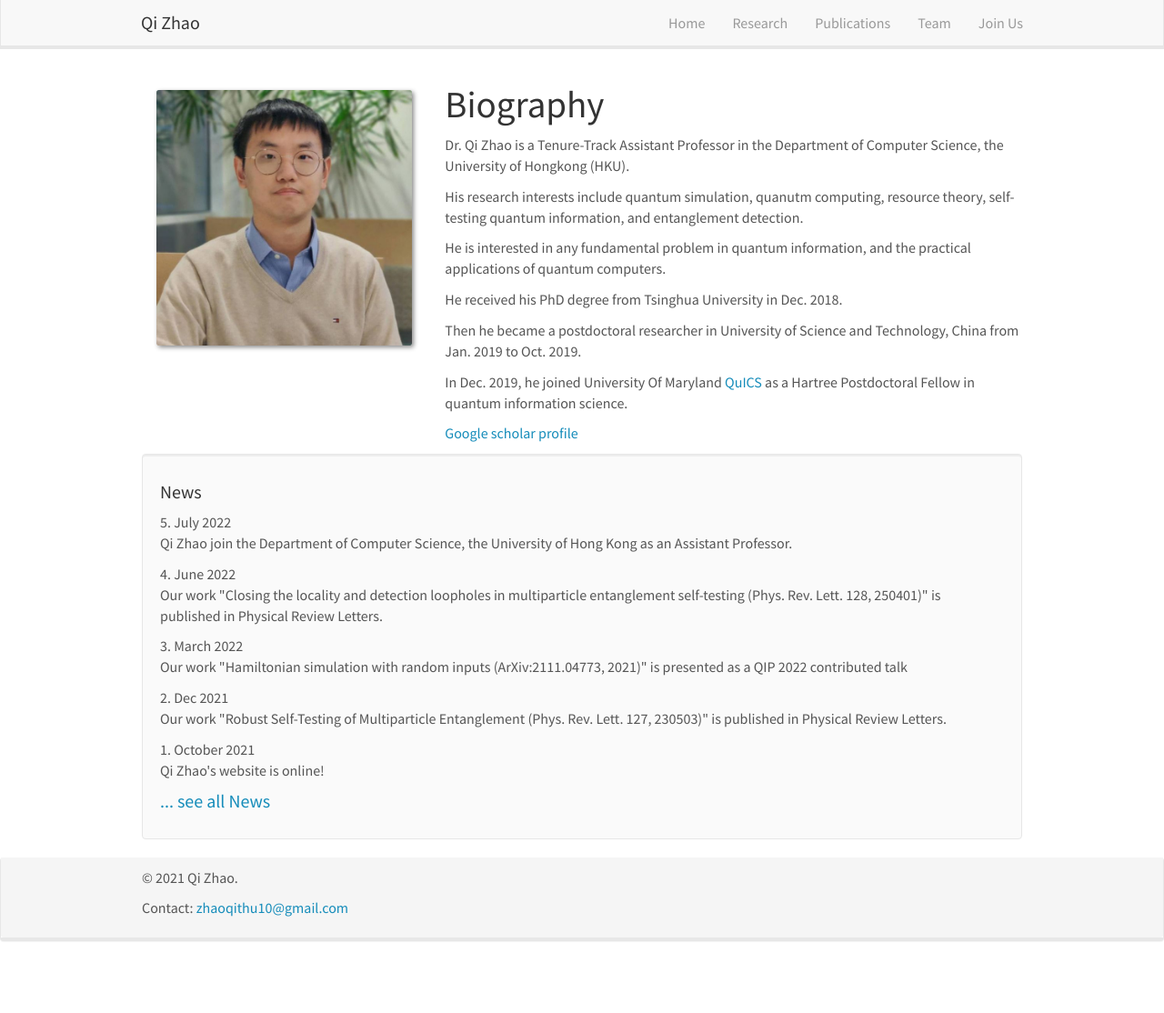
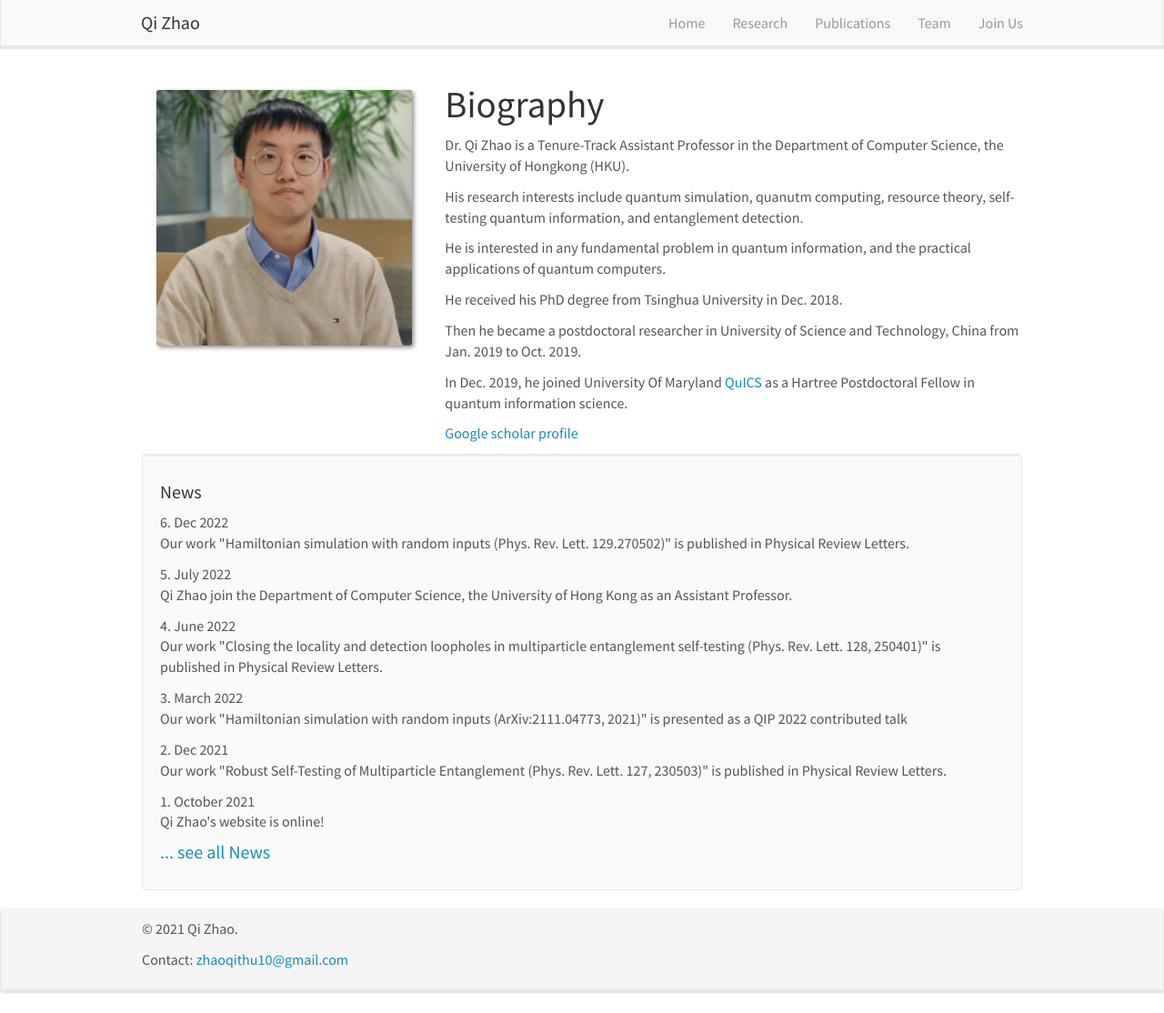
Before and after one commit to qizhao-quantum/qizhao-quantum.github.io, a Jekyll site: the page built from _pages/home.md, in a window 1280 px wide and 1114 px high. Shown: the whole window at 91% size. Built offline with Jekyll 4.4.1, drawn with Linux system fonts in a browser that asks for light colours; nearby versions of some CDN libraries; library files that are not in the unit come from our copies.

Commit message:
Update news.yml

```diff
--- a/_data/news.yml
+++ b/_data/news.yml
@@ -1,3 +1,6 @@
+- date: 6. Dec 2022
+  headline: Our work "Hamiltonian simulation with random inputs (Phys. Rev. Lett. 129.270502)"  is published in Physical Review Letters.
+
 - date: 5. July 2022
   headline: Qi Zhao join the Department of Computer Science, the University of Hong Kong as an Assistant Professor.
 
```
